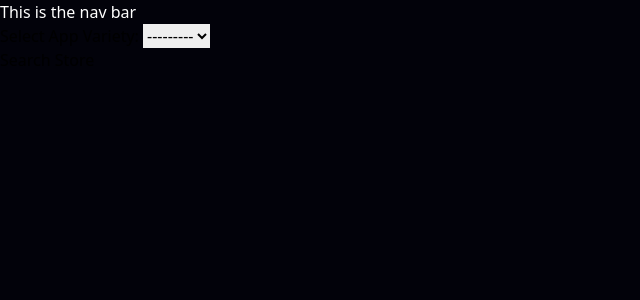
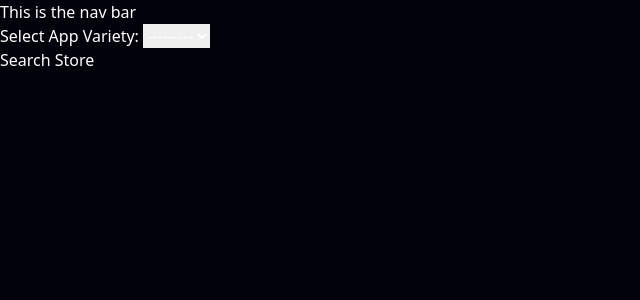
Before and after one commit to DeepEnc/fundamentals_django, a Django app: page /fundamental_app/app_store in a window 1280 px wide. Shown: the top 300 px of the page, without its empty margins (0-640 px from the left). Run offline with Django 5.2, Linux system fonts and the light colour scheme; data that the repository does not hold is empty; some libraries are stand-ins or nearby versions.

Commit message:
feat: modify the app_store html

```diff
--- a/fundamentals_django/fundamental_app/templates/fundamental_app/app_store.html
+++ b/fundamentals_django/fundamental_app/templates/fundamental_app/app_store.html
@@ -2,7 +2,7 @@
 
 {% block content %}
 
-<form method="POST" class="text-black">
+<form method="POST">
     {% csrf_token %}
     {{form.as_p}}
     <button type="submit">Search Store
```
